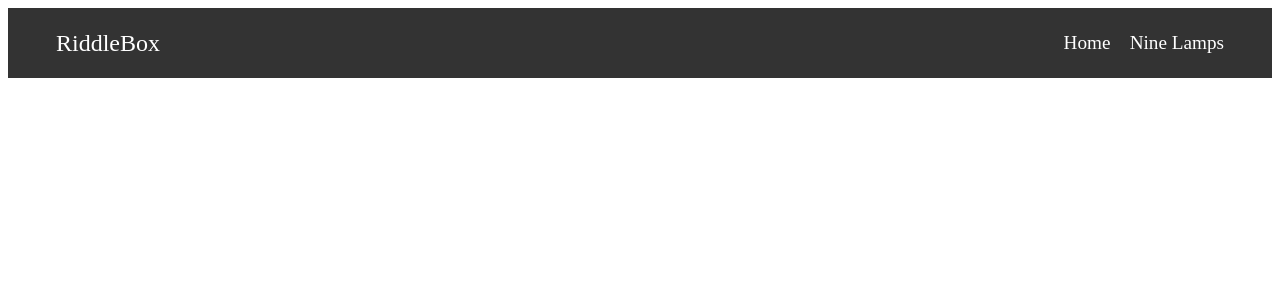
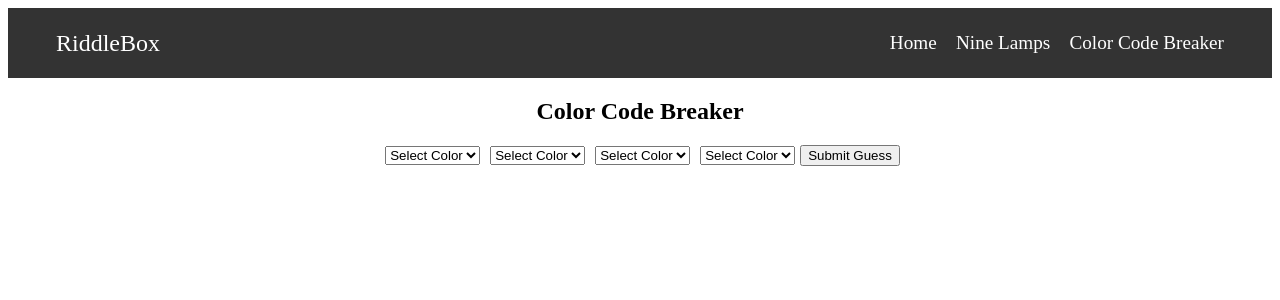
Before and after one commit to zumpious/riddle-box, a React (Create React App) app: page /color-code-breaker in a window 1280 px wide. Shown: the top 300 px of the page. Built offline with nearby package versions, Linux system fonts and the light colour scheme; the HTML template or start-up script is replaced by a standard one.

Commit message:
Setup color code breaker strucutre

```diff
--- a/src/App.js
+++ b/src/App.js
@@ -3,6 +3,7 @@ import './App.css';
 import { BrowserRouter as Router, Route, Routes } from 'react-router-dom';
 import { CookiesProvider } from 'react-cookie';
 import NineLamps from './games/nine_lamps/NineLamps';
+import ColorCodeBreaker from './games/color_code_breaker/ColorCodeBreaker';
 import Menu from './components/Menu';
 import Home from './screens/Home';
 
@@ -16,6 +17,7 @@ const App = () => {
             <Routes>
               <Route path="/" element={<Home />} />
               <Route path="/nine-lamps" element={<NineLamps />} />
+              <Route path="/color-code-breaker" element={<ColorCodeBreaker />} />
             </Routes>
           </div>
         </div>
--- a/src/components/Menu.js
+++ b/src/components/Menu.js
@@ -20,6 +20,7 @@ const Menu = () => {
       <ul className={`nav-links ${isOpen ? 'open' : ''}`}>
         <li><Link to="/" onClick={toggleMenu}>Home</Link></li>
         <li><Link to="/nine-lamps" onClick={toggleMenu}>Nine Lamps</Link></li>
+        <li><Link to="/color-code-breaker" onClick={toggleMenu}>Color Code Breaker</Link></li>
       </ul>
     </nav>
   );
--- /dev/null
+++ b/src/games/color_code_breaker/ColorCodeBreaker.css
@@ -0,0 +1,19 @@
+.color-code-breaker {
+    text-align: center;
+  }
+
+  .guess-row {
+    margin: 20px 0;
+  }
+
+  .guess-row select {
+    margin: 0 5px;
+  }
+
+  .attempts {
+    margin-top: 20px;
+  }
+
+  .attempt {
+    margin: 5px 0;
+  }
--- /dev/null
+++ b/src/games/color_code_breaker/ColorCodeBreaker.jsx
@@ -0,0 +1,90 @@
+import React, { useState } from 'react';
+import './ColorCodeBreaker.css';
+
+const ColorCodeBreaker = () => {
+  const [guess, setGuess] = useState(['', '', '', '']);
+  const [attempts, setAttempts] = useState([]);
+  const [code] = useState(generateCode());
+
+  function generateCode() {
+    const colors = ['red', 'blue', 'green', 'yellow', 'orange', 'purple'];
+    let generatedCode = [];
+    for (let i = 0; i < 4; i++) {
+      generatedCode.push(colors[Math.floor(Math.random() * colors.length)]);
+    }
+    return generatedCode;
+  }
+
+  const handleSubmit = () => {
+    let feedback = { correctPosition: 0, correctColor: 0 };
+    let codeCopy = [...code];
+    let guessCopy = [...guess];
+
+    // Check for correct color and position
+    for (let i = 0; i < 4; i++) {
+      if (guessCopy[i] === codeCopy[i]) {
+        feedback.correctPosition++;
+        codeCopy[i] = null;
+        guessCopy[i] = null;
+      }
+    }
+
+    // Check for correct color in wrong position
+    for (let i = 0; i < 4; i++) {
+      if (guessCopy[i] && codeCopy.includes(guessCopy[i])) {
+        feedback.correctColor++;
+        codeCopy[codeCopy.indexOf(guessCopy[i])] = null;
+      }
+    }
+
+    setAttempts([...attempts, { guess: [...guess], feedback }]);
+    setGuess(['', '', '', '']);
+
+    if (feedback.correctPosition === 4) {
+      alert('Congratulations! You cracked the code!');
+    }
+  };
+
+  const handleColorChange = (index, color) => {
+    let newGuess = [...guess];
+    newGuess[index] = color;
+    setGuess(newGuess);
+  };
+
+  const colorOptions = ['red', 'blue', 'green', 'yellow', 'orange', 'purple'];
+
+  return (
+    <div className="color-code-breaker">
+      <h2>Color Code Breaker</h2>
+      <div className="guess-row">
+        {guess.map((color, index) => (
+          <select
+            key={index}
+            value={color}
+            onChange={(e) => handleColorChange(index, e.target.value)}
+          >
+            <option value="">Select Color</option>
+            {colorOptions.map((optionColor) => (
+              <option key={optionColor} value={optionColor}>
+                {optionColor}
+              </option>
+            ))}
+          </select>
+        ))}
+        <button onClick={handleSubmit}>Submit Guess</button>
+      </div>
+      <div className="attempts">
+        {attempts.map((attempt, idx) => (
+          <div key={idx} className="attempt">
+            <span>{attempt.guess.join(', ')}</span>
+            <span>
+              Correct Position: {attempt.feedback.correctPosition}, Correct Color: {attempt.feedback.correctColor}
+            </span>
+          </div>
+        ))}
+      </div>
+    </div>
+  );
+};
+
+export default ColorCodeBreaker;
--- a/src/screens/Home.js
+++ b/src/screens/Home.js
@@ -13,6 +13,9 @@ const Home = () => {
         <Link to="/nine-lamps">
           <button className="riddle-button">Nine Lamps</button>
         </Link>
+        <Link to="/color-code-breaker">
+          <button className="riddle-button">Color Code Breaker</button>
+        </Link>
       </div>
     </div>
   );
```
